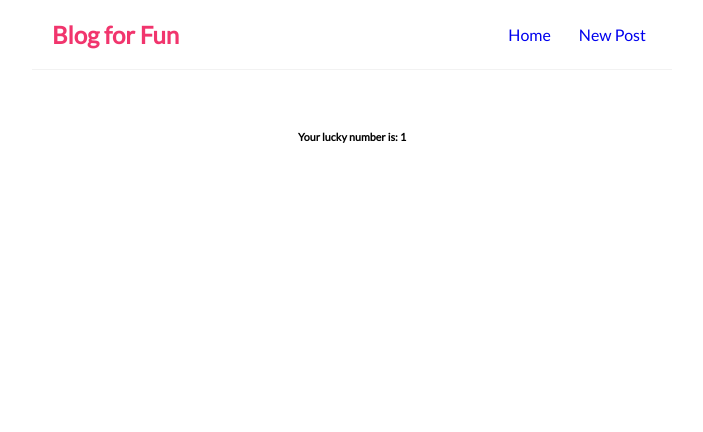
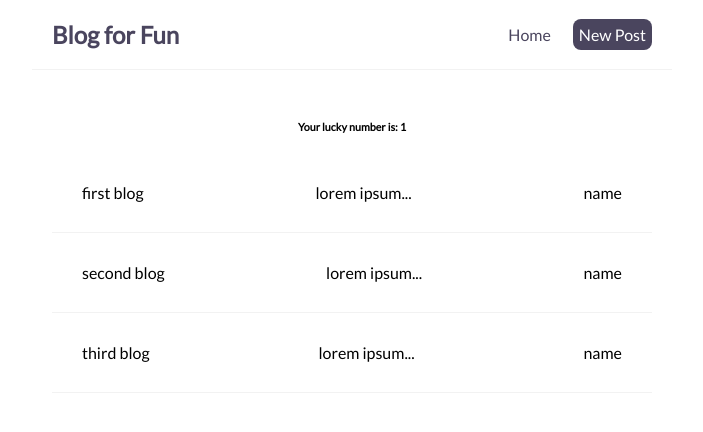
Before and after one commit to kailahk/blog-for-fun, a React (Create React App) app: page / in a window 1280 px wide. Shown: the top 432 px of the page, without its empty margins (288-991 px from the left). Built offline with nearby package versions, Linux system fonts and the light colour scheme.

Commit message:
implements first placeholder array of blogs

```diff
--- /dev/null
+++ b/src/BlogList.jsx
@@ -0,0 +1,15 @@
+export default function BlogList({ blog, title, content, author }) {
+    return (
+        <div className="blog">
+            <div className="blog-title">
+                {title}
+            </div>
+            <div className="blog-content">
+                {content}
+            </div>
+            <div className="blog-author">
+                {author}
+            </div>
+        </div>
+    )
+}
--- a/src/Home.js
+++ /dev/null
@@ -1,7 +0,0 @@
-export default function Home() {
-    return(
-        <div className="home">
-            <h6>Your lucky number is: {Math.floor(Math.random() * (100 - 1 + 1) + 1)}</h6>
-        </div>
-    )
-}
--- /dev/null
+++ b/src/Home.jsx
@@ -0,0 +1,25 @@
+import { useState } from "react"
+import BlogList from "./BlogList"
+
+export default function Home() {
+    const [blogs, setBlogs] = useState([
+        {title: 'first blog', content: 'lorem ipsum...', author: 'name', id: 1},
+        {title: 'second blog', content: 'lorem ipsum...', author: 'name', id: 2},
+        {title: 'third blog', content: 'lorem ipsum...', author: 'name', id: 3},
+    ])
+    const blogList = blogs.map((blog, idx) => <BlogList
+        key={blog.id}
+        blog={blog}
+        title={blog.title}
+        content={blog.content}
+        author={blog.author}
+        /> )
+    return(
+        <div className="home">
+            <h6>Your lucky number is: {Math.floor(Math.random() * (100 - 1 + 1) + 1)}</h6>
+            <div className="blog-list">
+                {blogList}
+            </div>
+        </div>
+    )
+}
--- a/src/Navbar.js
+++ b/src/Navbar.jsx
@@ -4,8 +4,8 @@ export default function Navbar({ title }) {
         <nav className="navbar">
             <h1>{title}</h1>
             <div className="links">
-                <a href="/">Home</a>
-                <a href="/create">New Post</a>
+                <a className="go-home" href="/">Home</a>
+                <a className="create-post" href="/create">New Post</a>
             </div>
         </nav>
     )
--- a/src/index.css
+++ b/src/index.css
@@ -14,7 +14,7 @@
   border-bottom: 1px solid #f2f2f2;
 }
 .navbar h1 {
-  color: #f1356d;
+  color: #4A455E;
 }
 .navbar .links {
   margin-left: auto;
@@ -24,15 +24,44 @@
   text-decoration: none;
   padding: 6px;
 }
-.navbar a:hover {
-  color: #f1356d;
-}
+
 .content {
   max-width: 600px;
   margin: 40px auto;
-  padding: 20px;
+  padding: 10px;
 }
 
 .home {
   text-align: center;
 }
+
+.create-post {
+  background-color: #4A455E;
+  color: white;
+  border-radius: 8px;
+}
+
+.go-home {
+  color: #4A455E;
+}
+
+.create-post:hover {
+  background-color: #857EA0;
+  color: white;
+  border-radius: 8px;
+}
+
+.go-home:hover {
+  color: #857EA0;
+}
+
+.blog {
+  display: flex;
+  justify-content: space-between;
+  padding: 30px;
+  border-bottom: 1px solid #f2f2f2;
+}
+
+.blog-list {
+  margin-top: 20px;
+}
```
Also changed, not shown: src/App.jsx (renamed from src/App.js).
